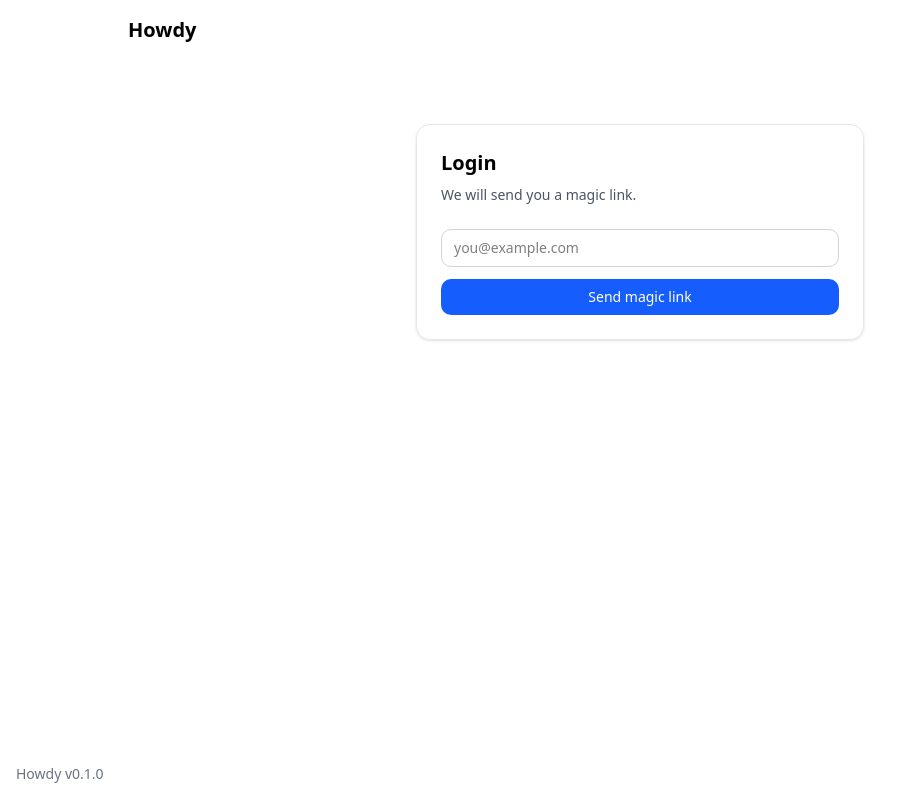
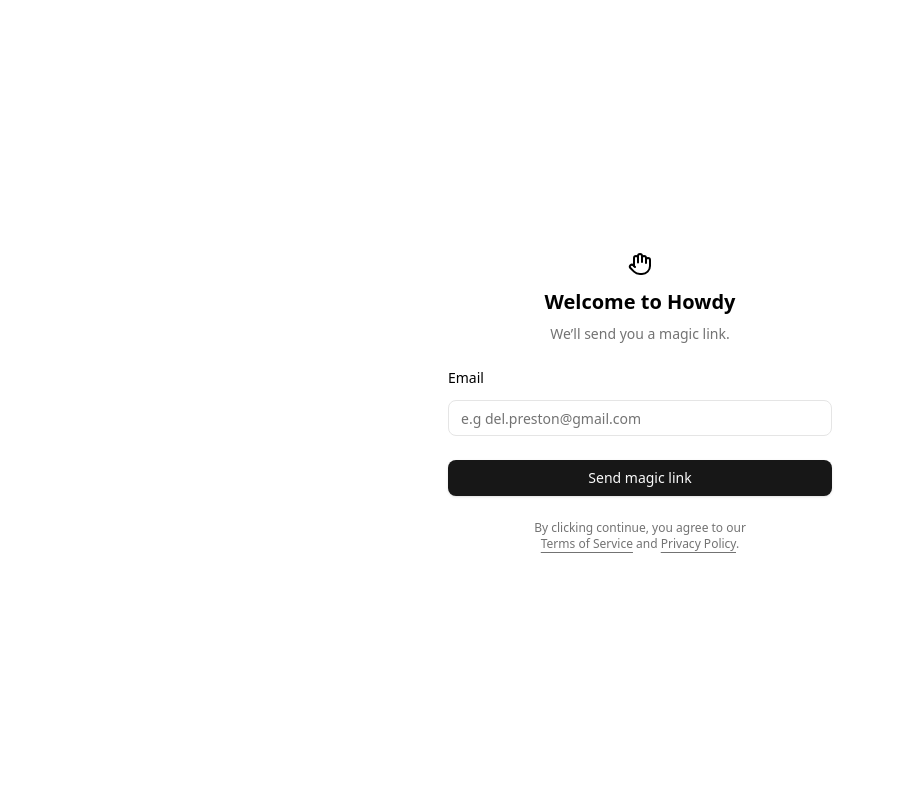
Before and after one commit to sgoudie/howdy, a Next.js app: page /login in a window 1280 px wide. Shown: the whole page, without its empty margins (0-910 px from the left). Built offline with nearby package versions, Linux system fonts and the light colour scheme; no server answers.

Commit message:
Added shadcn to login

```diff
--- a/src/app/(public)/layout.tsx
+++ b/src/app/(public)/layout.tsx
@@ -2,17 +2,8 @@
 
 export default function PublicLayout({ children }: { children: React.ReactNode }) {
   return (
-    <div className="flex min-h-screen flex-col">
-      <header className="w-full p-4">
-        <div className="mx-auto flex max-w-5xl items-center justify-between">
-          <Link href="/dashboard" className="text-xl font-semibold hover:underline">
-            Howdy
-          </Link>
-          <div />
-        </div>
-      </header>
+    <div>
       <main className="flex-1">{children}</main>
-      <footer className="w-full p-4 text-sm text-gray-500">Howdy v0.1.0</footer>
     </div>
   );
 }
--- a/src/app/(public)/login/page.tsx
+++ b/src/app/(public)/login/page.tsx
@@ -5,5 +5,11 @@
 };
 
 export default function LoginPage() {
-  return <LoginForm />;
+  return (
+    <div className="bg-background flex min-h-svh flex-col items-center justify-center gap-6 p-6 md:p-10">
+      <div className="w-full max-w-sm">
+        <LoginForm />
+      </div>
+    </div>
+  );
 }
--- a/src/components/LoginForm.tsx
+++ b/src/components/LoginForm.tsx
@@ -3,6 +3,10 @@
 import { useState } from "react";
 import { supabase } from "@/lib/supabaseClient";
 import { getPublicEnv } from "@/lib/env";
+import { Hand } from "lucide-react";
+import { cn } from "@/lib/utils";
+import { Button } from "@/components/ui/button";
+import { Input } from "@/components/ui/input";
 
 type FormState =
   | { status: "idle" }
@@ -43,34 +47,38 @@
   const isLoading = state.status === "loading";
 
   return (
-    <div className="flex w-full items-center justify-center py-16">
-      <div className="mx-auto w-full max-w-md rounded-xl border border-gray-200 bg-white/50 p-6 shadow-sm dark:bg-black/20">
-        <h2 className="mb-2 text-xl font-semibold">Login</h2>
-        <p className="mb-6 text-sm text-gray-600">We will send you a magic link.</p>
-        <form onSubmit={handleSubmit} className="space-y-3">
-          <input
-            type="email"
-            inputMode="email"
-            name="email"
-            autoComplete="email"
-            required
-            value={email}
-            onChange={(e) => setEmail(e.target.value)}
-            placeholder="you@example.com"
-            className="w-full rounded-lg border border-gray-300 bg-white/80 px-3 py-2 text-sm focus:ring-2 focus:ring-blue-500 focus:outline-none dark:bg-black/30"
-          />
-          <button
-            type="submit"
-            disabled={isLoading}
-            className="inline-flex w-full items-center justify-center rounded-lg bg-blue-600 px-4 py-2 text-sm font-medium text-white hover:bg-blue-700 disabled:cursor-not-allowed disabled:opacity-60"
-          >
-            {isLoading ? "Sending..." : "Send magic link"}
-          </button>
-        </form>
-        {state.status === "success" && (
-          <p className="mt-4 text-sm text-green-600">{state.message}</p>
-        )}
-        {state.status === "error" && <p className="mt-4 text-sm text-red-600">{state.message}</p>}
+    <div className={cn("flex flex-col gap-6")}>
+      <form onSubmit={handleSubmit}>
+        <div className="flex flex-col gap-6">
+          <div className="flex flex-col items-center gap-2">
+            <a href="#" className="flex flex-col items-center gap-2 font-medium">
+              <div className="flex size-8 items-center justify-center rounded-md">
+                <Hand className="size-6" />
+              </div>
+              <span className="sr-only">Howdy</span>
+            </a>
+            <h1 className="text-xl font-bold">Welcome to Howdy</h1>
+            <div className="text-center text-sm text-muted-foreground">We’ll send you a magic link.</div>
+          </div>
+          <div className="flex flex-col gap-6">
+            <div className="grid gap-3">
+              <label htmlFor="email" className="text-sm font-medium">Email</label>
+              <Input id="email" type="email" inputMode="email" autoComplete="email" required placeholder="e.g del.preston@gmail.com" value={email} onChange={(e) => setEmail(e.target.value)} />
+            </div>
+            <Button type="submit" className="w-full" disabled={isLoading}>
+              {isLoading ? "Sending..." : "Send magic link"}
+            </Button>
+          </div>
+        </div>
+      </form>
+      {state.status === "success" && (
+        <div className="text-muted-foreground text-center text-xs">{state.message}</div>
+      )}
+      {state.status === "error" && (
+        <div className="text-center text-xs text-red-600">{state.message}</div>
+      )}
+      <div className="text-muted-foreground *:[a]:hover:text-primary text-center text-xs text-balance *:[a]:underline *:[a]:underline-offset-4">
+        By clicking continue, you agree to our <a href="#">Terms of Service</a> and <a href="#">Privacy Policy</a>.
       </div>
     </div>
   );
```
